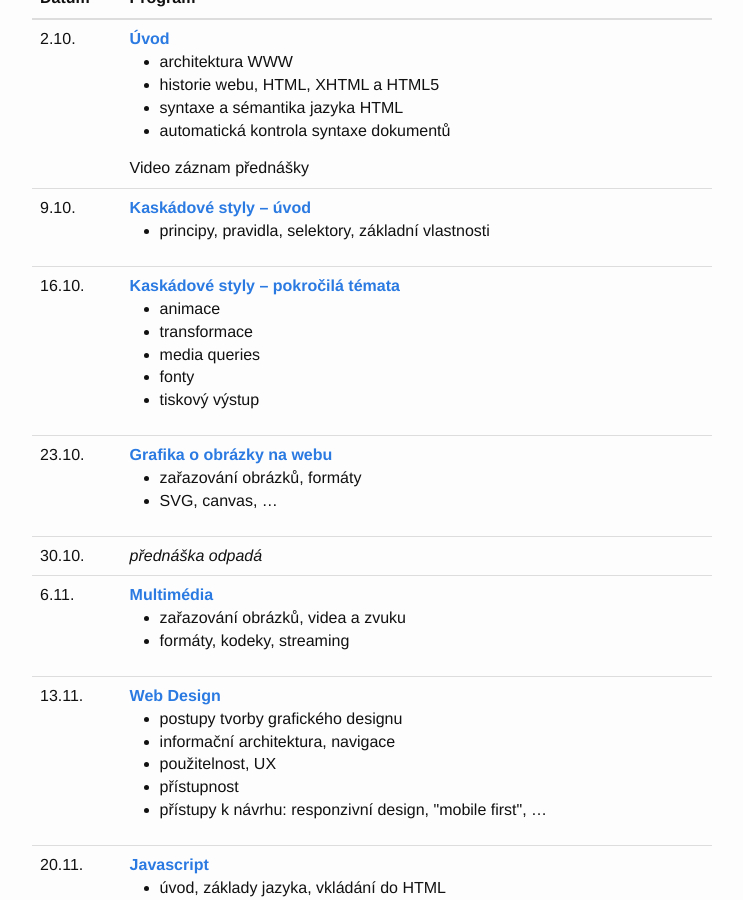
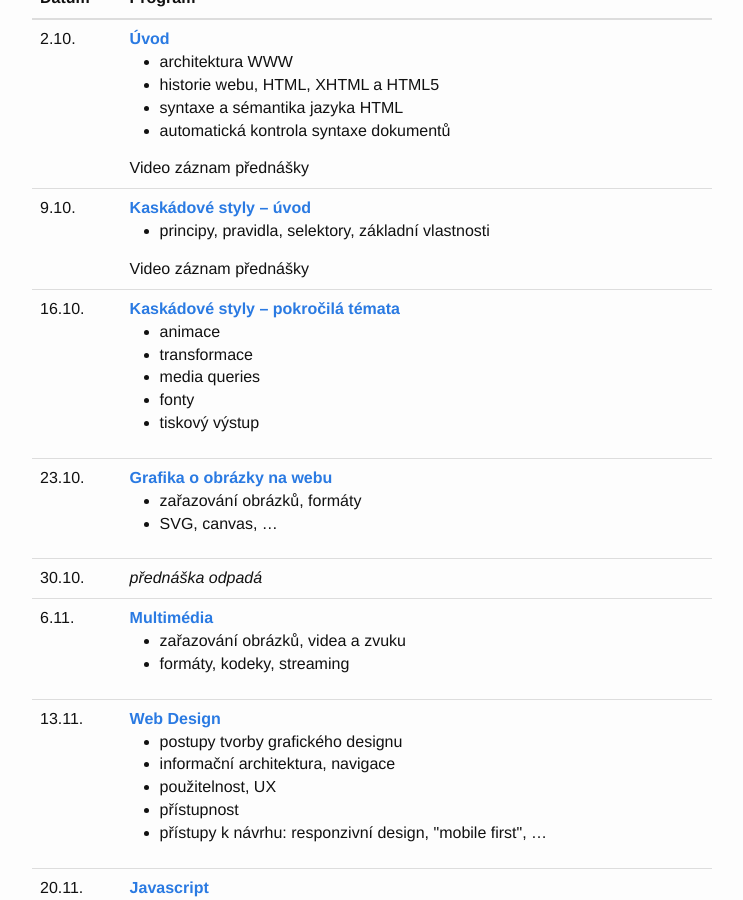
Before and after one commit to 4iz268/4iz268.github.io, a Jekyll site: the page built from prednasky/index.html, in a window 1280 px wide and 900 px high, scrolled down 445 px. Shown: the whole window, without its empty margins (268-1011 px from the left). Built offline with Jekyll 4.4.1, drawn with Linux system fonts in a browser that asks for light colours; nearby versions of some CDN libraries.

Commit message:
Another video added

```diff
--- a/prednasky/index.html
+++ b/prednasky/index.html
@@ -55,6 +55,10 @@
         <ul>
           <li>principy, pravidla, selektory, základní vlastnosti</li>
         </ul>
+        <details>
+          <summary>Video záznam přednášky</summary>
+          <iframe width="560" height="315" src="https://www.youtube.com/embed/eoOaE2JxEo8" frameborder="0" allow="accelerometer; autoplay; clipboard-write; encrypted-media; gyroscope; picture-in-picture" allowfullscreen></iframe>
+        </details>
       </td>
     </tr>
     <tr>
```
